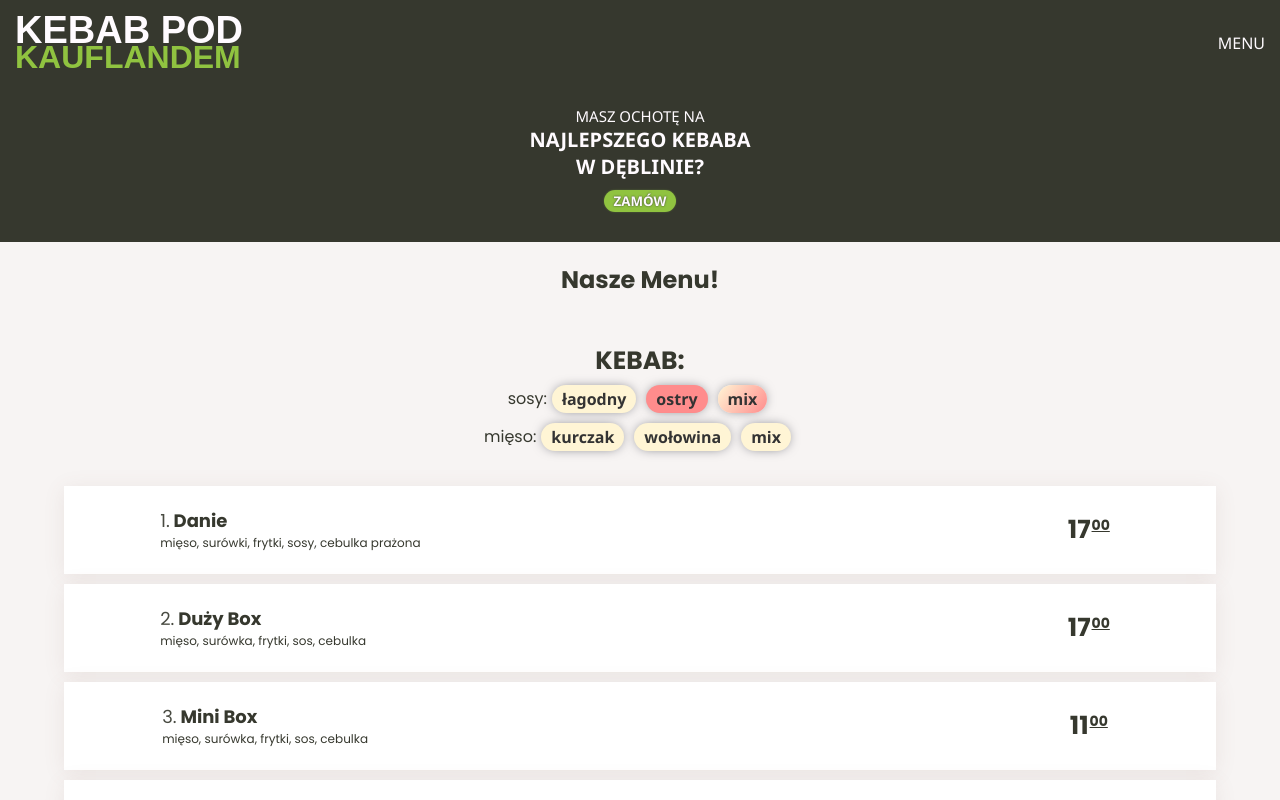
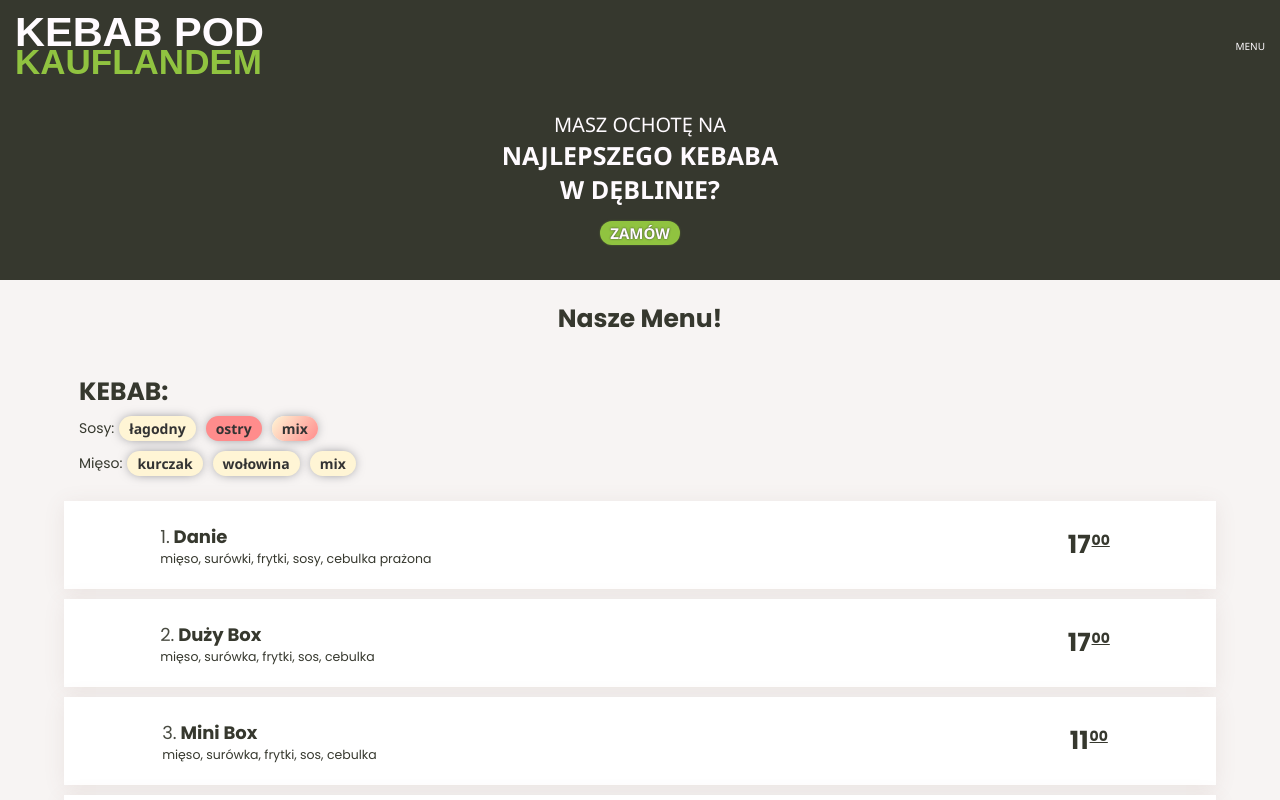
Before and after one commit to adamsokolski/kebab-site, a React (Create React App) app: page / in a window 1280 px wide. Shown: the top 800 px of the page. Built offline with nearby package versions, Linux system fonts and the light colour scheme; a web font is replaced by a local one.

Commit message:
✨Change: px to rem

```diff
--- a/src/Button.css
+++ b/src/Button.css
@@ -1,14 +1,15 @@
 @import "colors.css";
 
 button {
-  margin: 10px;
+  margin: 1.5rem;
   background-color: var(--main);
   border: none;
-  border-radius: 15px;
+  border-radius: 1.5rem;
   color: var(--snow-white);
-  padding: 2px 10px 2px 10px;
+  padding: 0.2rem 1rem;
   font-weight: bold;
   font-family: "Segoe UI", Tahoma, Geneva, Verdana, sans-serif;
+  font-size: 1.5rem;
 }
 
 button {
--- a/src/Header.css
+++ b/src/Header.css
@@ -1,20 +1,8 @@
 @import url("https://fonts.googleapis.com/css2?family=Jockey+One&display=swap");
 @import "colors.css";
-/* :root {
-  --main: #90c340;
-  --snow-white: #fffbff;
-  --dark: #36382e;
-  --marigin-1: 15px;
-} */
-
-* {
-  margin: 0;
-  padding: 0;
-  box-sizing: border-box;
-}
 
 header {
-  width: 100vw;
+  width: 100%;
   background-color: var(--dark);
   display: flex;
   flex-wrap: wrap;
@@ -45,27 +33,31 @@ span {
 }
 
 .header-first-line {
-  font-size: 38px;
+  font-size: 4.15rem;
   color: var(--snow-white);
 }
 
 .header-second-line {
+  font-size: 3.5rem;
   color: var(--main);
 }
 
 .intro {
-  margin: 20px 0px 20px 0px;
+  margin: 2rem 0;
   text-align: center;
-  width: 100vw;
+  width: 100%;
 }
 
 .intro h2 {
   font-weight: 600;
   color: var(--snow-white);
-  font-size: 20px;
 }
 
 .first-p {
   font-weight: 400;
-  font-size: 15px;
+  font-size: 2rem;
 }
+
+.next-p {
+  font-size: 2.5rem;
+}
--- a/src/Header.js
+++ b/src/Header.js
@@ -17,8 +17,8 @@ export default function Header() {
       <section className="intro">
         <h2>
           <p className="first-p">MASZ OCHOTĘ NA</p>
-          <p>NAJLEPSZEGO KEBABA</p>
-          <p>W DĘBLINIE?</p>
+          <p className="next-p">NAJLEPSZEGO KEBABA</p>
+          <p className="next-p">W DĘBLINIE?</p>
         </h2>
         <Button content="ZAMÓW" />
       </section>
--- a/src/Marker.css
+++ b/src/Marker.css
@@ -4,14 +4,14 @@
   justify-content: center;
   align-items: center;
   text-align: center;
-  margin: 5px;
   border: none;
-  border-radius: 15px;
+  border-radius: 1.5rem;
+  font-size: 1.4rem;
   color: #333;
-  padding: 2px 10px 2px 10px;
+  margin: 0.5rem;
+  padding: 0.3rem 1rem;
   font-weight: 600;
   font-family: "Segoe UI", Tahoma, Geneva, Verdana, sans-serif;
-  padding: 3px 10px;
   --mild: #fff5d5;
   --spicy: rgb(255, 140, 140);
   user-select: none;
--- a/src/Menu.css
+++ b/src/Menu.css
@@ -3,7 +3,7 @@
 .menu-block {
   font-family: "Poppins", sans-serif;
   background-color: #f7f4f3;
-  width: 100vw;
+  width: 100%;
   color: var(--dark);
   display: flex;
   align-items: center;
@@ -12,21 +12,21 @@
 }
 
 .menu-block h3 {
-  display: flex;
-  align-items: center;
-  font-size: 25px;
+  font-size: 2.5rem;
 }
 
 .menu-block h2 {
-  margin: 20px;
+  margin: 2rem;
+  font-size: 2.5rem;
 }
 
 .category-heading {
+  width: 90%;
   display: flex;
   justify-content: center;
-  align-items: center;
+  align-items: flex-start;
   flex-direction: column;
-  margin: 25px;
+  padding: 1.5rem;
 }
 
 .sauces {
@@ -34,3 +34,7 @@
   justify-content: center;
   align-items: center;
 }
+
+.sauces-name {
+  font-size: 1.4rem;
+}
--- a/src/Menu.js
+++ b/src/Menu.js
@@ -104,12 +104,14 @@ export default function Menu() {
       <div className="category-heading">
         <h3>KEBAB:</h3>
         <div className="sauces">
-          sosy: <Marker value="łagodny" color="marker-green" />
+          <span className="sauces-name">Sosy:</span>
+          <Marker value="łagodny" color="marker-green" />
           <Marker value="ostry" color="marker-red" />
           <Marker value="mix" color="marker-mix" />
         </div>
         <div className="sauces">
-          mięso: <Marker value="kurczak" color="marker-green" />
+          <span className="sauces-name">Mięso:</span>
+          <Marker value="kurczak" color="marker-green" />
           <Marker value="wołowina" color="marker-green" />
           <Marker value="mix" color="marker-green" />
         </div>
--- a/src/MenuItem.css
+++ b/src/MenuItem.css
@@ -2,18 +2,18 @@
   display: flex;
   align-items: center;
   justify-content: center;
-  width: 90vw;
+  width: 90%;
   background-color: #ffffff;
   box-shadow: 0 3px 20px 0 rgba(128, 87, 77, 0.1);
-  padding: 15px;
-  margin: 5px;
+  padding: 1.5rem;
+  margin: 0.5rem;
 }
 
 .item-content {
   width: 80%;
 }
 .item-content h4 {
-  font-size: 18px;
+  font-size: 1.8rem;
 }
 
 h4 span {
@@ -23,26 +23,26 @@ h4 span {
 }
 
 .ingredients {
-  font-size: 12px;
+  font-size: 1.25rem;
 }
 
 .price {
-  padding: 10px;
+  padding: 1rem;
   display: flex;
   font-weight: bold;
 }
 
 .zloty {
-  font-size: 25px;
+  font-size: 2.5rem;
 }
 
 .grosze {
-  margin-left: 1px;
-  padding-top: 4px;
+  margin-left: 0.1rem;
+  padding-top: 0.4rem;
   text-decoration: underline;
-  font-size: 14px;
+  font-size: 1.4rem;
 }
 
 .inne-item {
-  height: 60px;
+  height: 6rem;
 }
--- /dev/null
+++ b/src/index.css
@@ -0,0 +1,9 @@
+* {
+  margin: 0;
+  padding: 0;
+  box-sizing: border-box;
+}
+
+html {
+  font-size: 62.5%;
+}
--- a/src/index.js
+++ b/src/index.js
@@ -1,5 +1,6 @@
 import React from "react";
 import ReactDOM from "react-dom";
+import "./index.css";
 import App from "./App";
 
 ReactDOM.render(
```
